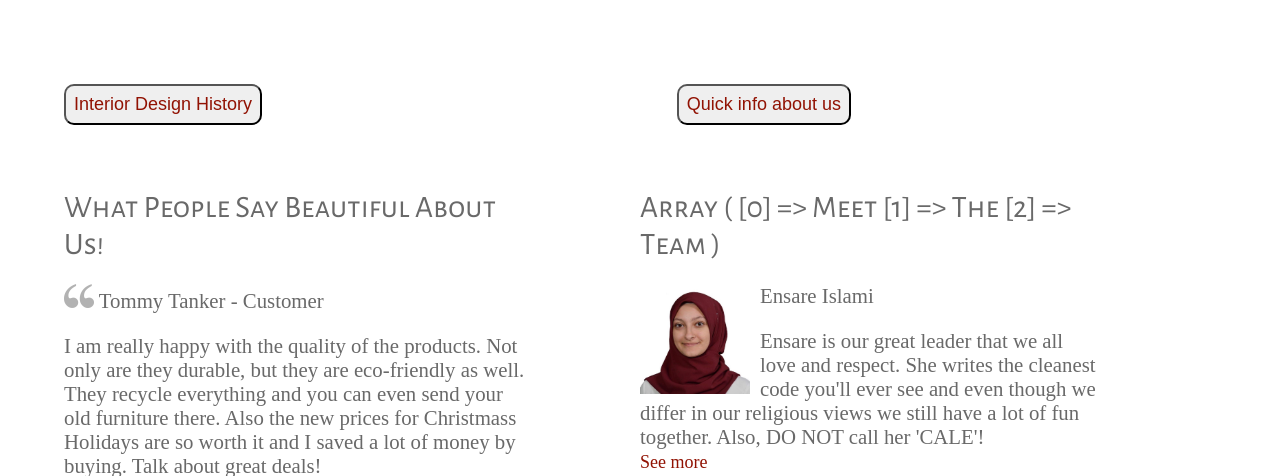
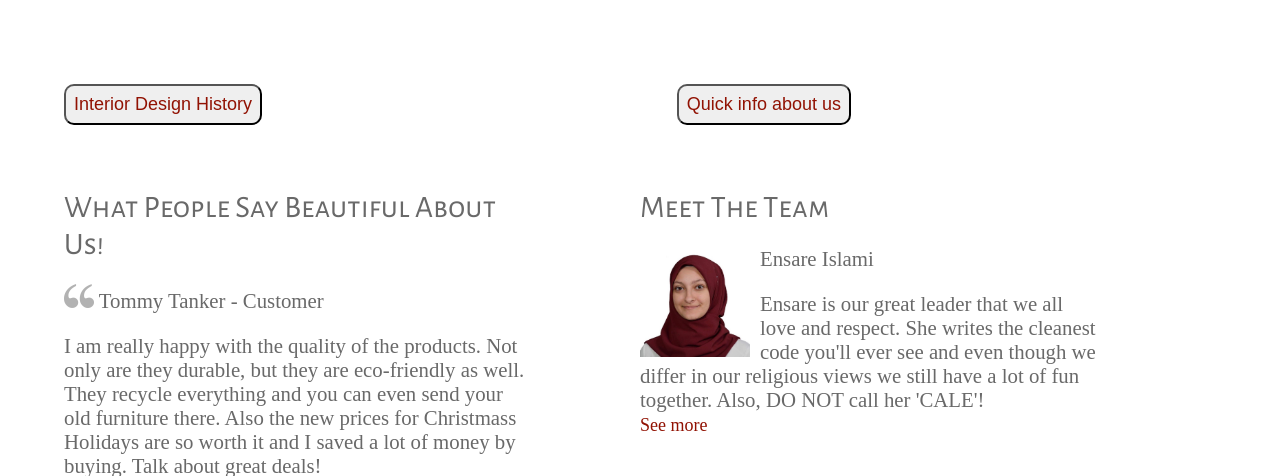
Before and after one commit to Ensare/PHP_Gr15_2020, a PHP site: page /PHP_Gr17_2020/ in a window 1280 px wide. Shown: the part 477-953 px from the top of the page. Run offline with PHP 8.4, Linux system fonts and the light colour scheme; some libraries are stand-ins or nearby versions; some web fonts are replaced.

Commit message:
Update index.php

```diff
--- a/index.php
+++ b/index.php
@@ -199,8 +199,7 @@ function showResult(str) {
 			</div>
 
 			<div class="meetTeam">
-			<h2 class="maintitle"> <?php $str = "Meet The Team";
-                  print_r (explode(" ",$str)); ?></h2>
+			<h2 class="maintitle"> Meet The Team</h2>
 				<p class="src1"><img class="fig1" src="images/imgau/ensarja2.jpeg"
 						style="width: 110px; height: 110px;" /> <?php echo substr("Zonja Ensare Islami",6); ?></p>
 				<p id="pershkrimi"> Ensare is our great leader that we all love and respect.
```
